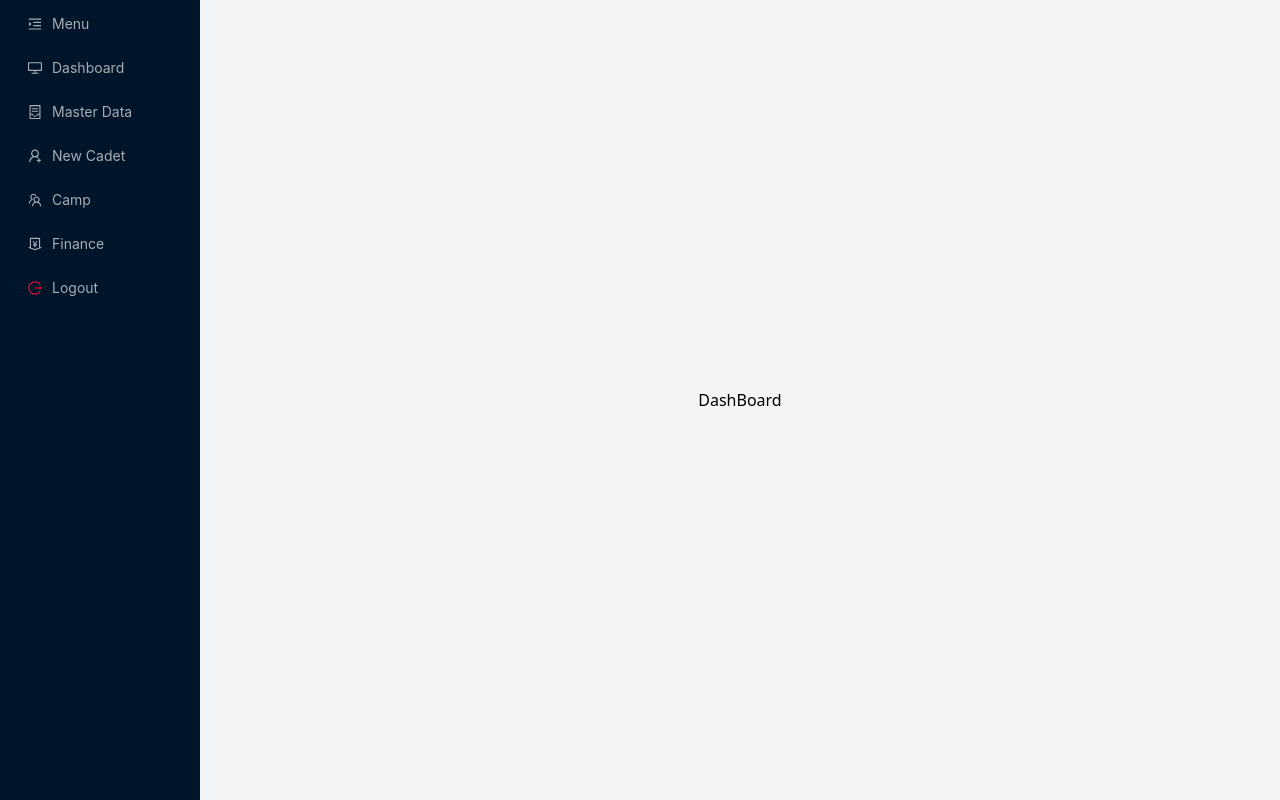
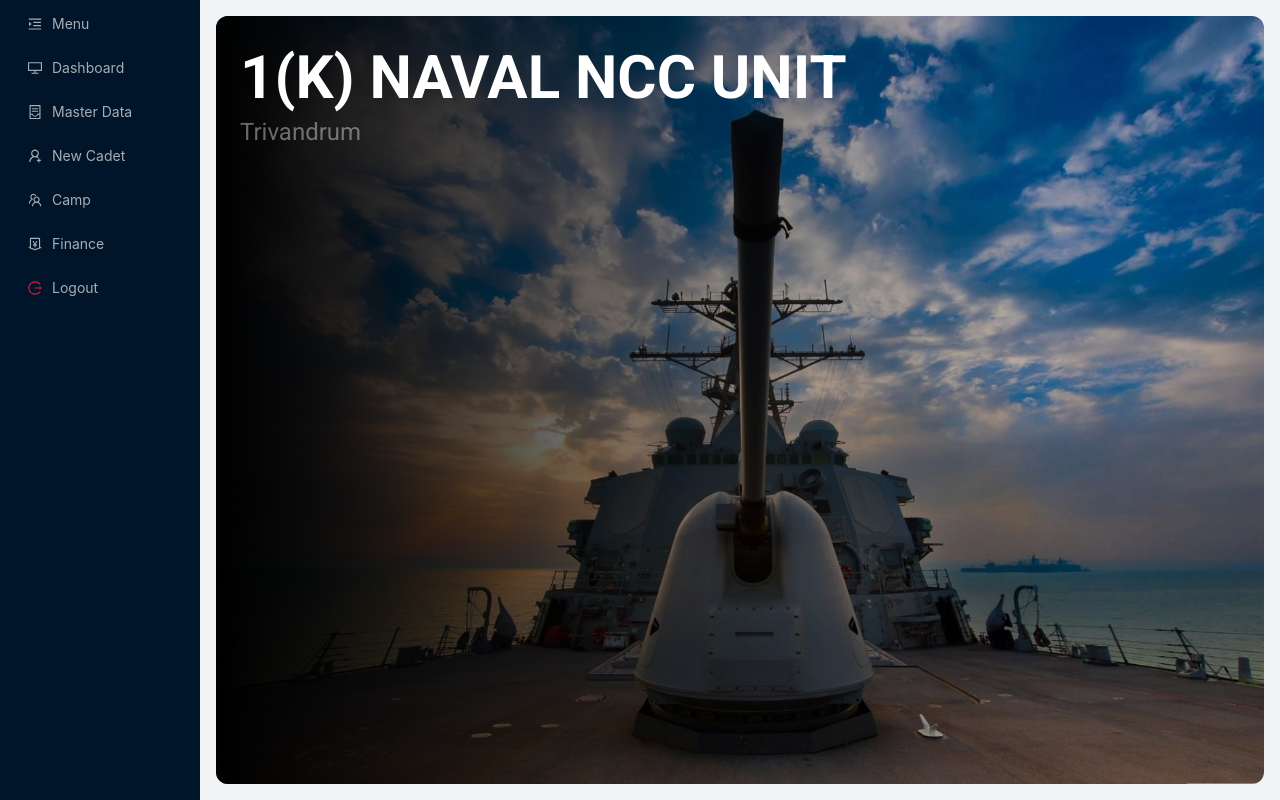
Before and after one commit to ananthu666/NCC_App, a React (Vite) app: page /dashboard in a window 1280 px wide. Built offline with nearby package versions, Linux system fonts and the light colour scheme; no server answers; sample sign-in values are in the browser's storage.

Commit message:
updated Dashboard

```diff
--- a/index.html
+++ b/index.html
@@ -6,6 +6,11 @@
   <link rel="icon" type="image/svg+xml" href="/NCC.png" />
   <meta name="viewport" content="width=device-width, initial-scale=1.0" />
   <title>NCC-Management</title>
+  <link rel="preconnect" href="https://fonts.googleapis.com">
+  <link rel="preconnect" href="https://fonts.gstatic.com" crossorigin>
+  <link
+    href="https://fonts.googleapis.com/css2?family=Poppins:ital,wght@0,100;0,200;0,300;0,400;0,500;0,600;0,700;0,800;0,900;1,200;1,800&family=Roboto:ital,wght@0,400;0,500;0,700;0,900;1,400&display=swap"
+    rel="stylesheet">
 </head>
 
 <body>
--- /dev/null
+++ b/src/assets/styles/dashboard.css
@@ -0,0 +1,11 @@
+.gradient-overlay {
+  z-index: 1;
+  position: absolute;
+  inset: 0;
+  background: linear-gradient(
+    to left,
+    rgba(0, 0, 0, 0) 20%,
+    rgba(0, 0, 0, 1) 100%
+  );
+  border-radius: 0.75rem; /* Adjust as needed */
+}
--- a/src/pages/DashBoard.jsx
+++ b/src/pages/DashBoard.jsx
@@ -1,13 +1,23 @@
 import React from "react";
 import SideBar from "../components/SideBar";
+import "../assets/styles/dashboard.css";
 
 const DashBoard = () => {
   return (
     <div className="flex justify-around">
       <SideBar />
-      <div className="flex-1 justify-center self-center text-center items-center">
-        {" "}
-        DashBoard
+      <div className="flex flex-col p-4 flex-1 min-h-lvh justify-start self-center text-center items-center ">
+        <div className="relative self-start rounded-xl flex-1 bg-ncc bg-cover bg-center bg-no-repeat w-full">
+          <div className="font-roboto py-4 px-2  absolute top-0 left-0 mt-4 ml-4">
+            <h1 className="relative text-left pb-2 z-30 text-6xl  font-semibold text-white">
+              1(K) NAVAL NCC UNIT
+            </h1>
+            <h2 className="text-white text-opacity-40 text-2xl relative text-left z-20">
+              Trivandrum
+            </h2>
+          </div>
+          <div className="gradient-overlay"></div> {/* Gradient Overlay */}
+        </div>
       </div>
     </div>
   );
--- a/tailwind.config.js
+++ b/tailwind.config.js
@@ -2,7 +2,15 @@
 export default {
   content: ["./index.html", "./src/**/*.{js,ts,jsx,tsx}"],
   theme: {
-    extend: {},
+    extend: {
+      backgroundImage: {
+        ncc: "url('./src/assets/navy-wall.jpg')",
+      },
+      fontFamily: {
+        poppins: ["Poppins", "sans-serif"],
+        roboto: ["Roboto", "sans-serif"],
+      },
+    },
   },
   plugins: [],
 };
```
Also changed, not shown: src/assets/navy-wall.jpg (added).
